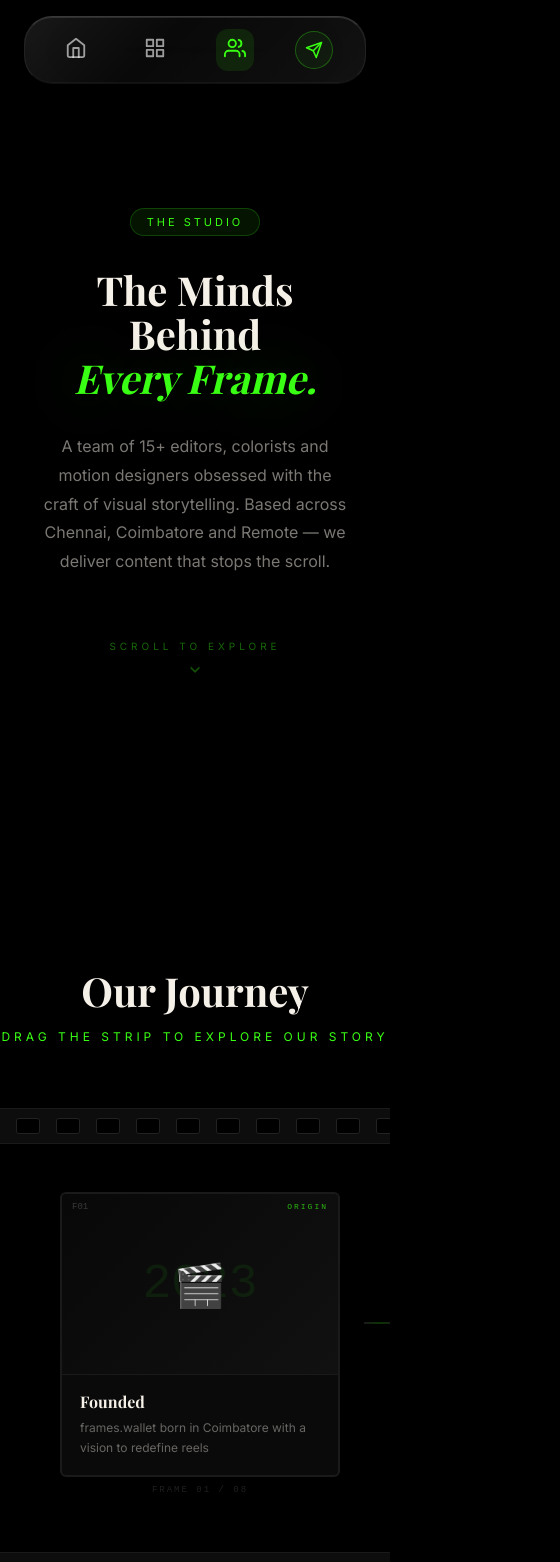
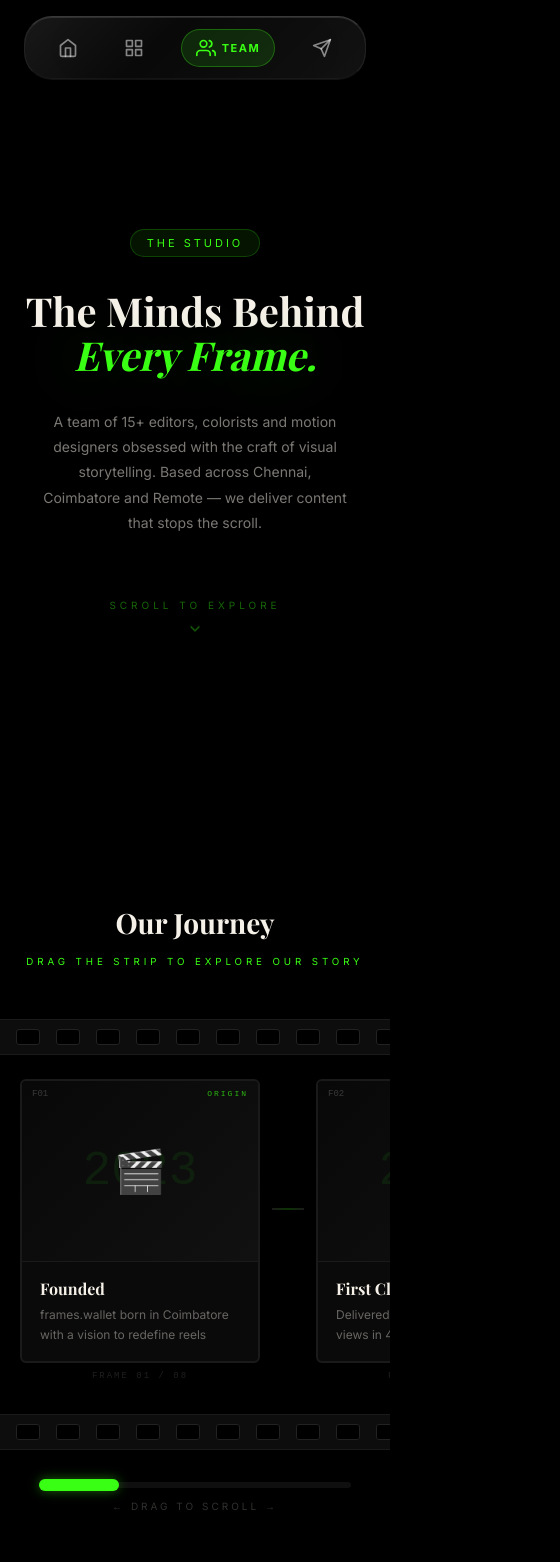
Before and after one commit to thesivarohith/frameswallet-Guru, a React (Vite) app in the folder frameswallet/: page /team in a window 390 px wide. Shown: the top 1562 px of the page, 560 px wide, since content can reach past the window. Built offline with nearby package versions, Linux system fonts and the light colour scheme; a web font is replaced by a local one.

Commit message:
feat: mobile-responsive overhaul — navbar pill tabs, scroll snap, testimonial animations, TeamPage responsive fixes

```diff
--- a/frameswallet/src/components/Navbar.jsx
+++ b/frameswallet/src/components/Navbar.jsx
@@ -246,64 +246,87 @@ export default function Navbar() {
         alignItems: 'center',
         justifyContent: 'space-between',
         width: '100%',
-        padding: '0 8px'
+        gap: '4px',
       }}>
+
+        {/* Home */}
         <Link to="/" style={{
           textDecoration: 'none',
-          padding: '8px',
-          borderRadius: '12px',
-          background: isHomePage ? 'rgba(57,255,20,0.1)' : 'transparent',
-          transition: 'all 0.3s ease'
+          display: 'flex', alignItems: 'center', gap: '6px',
+          padding: isHomePage ? '8px 14px' : '8px',
+          borderRadius: '20px',
+          background: isHomePage ? 'rgba(57,255,20,0.12)' : 'transparent',
+          border: isHomePage ? '1px solid rgba(57,255,20,0.3)' : '1px solid transparent',
+          transition: 'all 0.25s cubic-bezier(0.4, 0, 0.2, 1)',
+          flexShrink: isHomePage ? 1 : 0,
         }}>
-          <svg width="22" height="22" viewBox="0 0 24 24" fill="none" stroke={isHomePage ? '#39FF14' : 'rgba(255,255,255,0.6)'} strokeWidth="2" strokeLinecap="round" strokeLinejoin="round">
+          <svg width="20" height="20" viewBox="0 0 24 24" fill="none" stroke={isHomePage ? '#39FF14' : 'rgba(255,255,255,0.5)'} strokeWidth="2" strokeLinecap="round" strokeLinejoin="round">
             <path d="M3 9l9-7 9 7v11a2 2 0 0 1-2 2H5a2 2 0 0 1-2-2z"></path>
             <polyline points="9 22 9 12 15 12 15 22"></polyline>
           </svg>
+          {isHomePage && <span style={{ fontFamily: "'Inter', sans-serif", fontSize: '11px', fontWeight: 600, letterSpacing: '1.5px', textTransform: 'uppercase', color: '#39FF14', whiteSpace: 'nowrap' }}>Home</span>}
         </Link>
+
+        {/* Projects */}
         <Link to="/projects" style={{
           textDecoration: 'none',
-          padding: '8px',
-          borderRadius: '12px',
-          background: isProjectsPage ? 'rgba(57,255,20,0.1)' : 'transparent',
-          transition: 'all 0.3s ease'
+          display: 'flex', alignItems: 'center', gap: '6px',
+          padding: isProjectsPage ? '8px 14px' : '8px',
+          borderRadius: '20px',
+          background: isProjectsPage ? 'rgba(57,255,20,0.12)' : 'transparent',
+          border: isProjectsPage ? '1px solid rgba(57,255,20,0.3)' : '1px solid transparent',
+          transition: 'all 0.25s cubic-bezier(0.4, 0, 0.2, 1)',
+          flexShrink: isProjectsPage ? 1 : 0,
         }}>
-          <svg width="22" height="22" viewBox="0 0 24 24" fill="none" stroke={isProjectsPage ? '#39FF14' : 'rgba(255,255,255,0.6)'} strokeWidth="2" strokeLinecap="round" strokeLinejoin="round">
+          <svg width="20" height="20" viewBox="0 0 24 24" fill="none" stroke={isProjectsPage ? '#39FF14' : 'rgba(255,255,255,0.5)'} strokeWidth="2" strokeLinecap="round" strokeLinejoin="round">
             <rect x="3" y="3" width="7" height="7"></rect>
             <rect x="14" y="3" width="7" height="7"></rect>
             <rect x="14" y="14" width="7" height="7"></rect>
             <rect x="3" y="14" width="7" height="7"></rect>
           </svg>
+          {isProjectsPage && <span style={{ fontFamily: "'Inter', sans-serif", fontSize: '11px', fontWeight: 600, letterSpacing: '1.5px', textTransform: 'uppercase', color: '#39FF14', whiteSpace: 'nowrap' }}>Projects</span>}
         </Link>
+
+        {/* Team */}
         <Link to="/team" style={{
           textDecoration: 'none',
-          padding: '8px',
-          borderRadius: '12px',
-          background: isTeamPage ? 'rgba(57,255,20,0.1)' : 'transparent',
-          transition: 'all 0.3s ease'
+          display: 'flex', alignItems: 'center', gap: '6px',
+          padding: isTeamPage ? '8px 14px' : '8px',
+          borderRadius: '20px',
+          background: isTeamPage ? 'rgba(57,255,20,0.12)' : 'transparent',
+          border: isTeamPage ? '1px solid rgba(57,255,20,0.3)' : '1px solid transparent',
+          transition: 'all 0.25s cubic-bezier(0.4, 0, 0.2, 1)',
+          flexShrink: isTeamPage ? 1 : 0,
         }}>
-          <svg width="22" height="22" viewBox="0 0 24 24" fill="none" stroke={isTeamPage ? '#39FF14' : 'rgba(255,255,255,0.6)'} strokeWidth="2" strokeLinecap="round" strokeLinejoin="round">
+          <svg width="20" height="20" viewBox="0 0 24 24" fill="none" stroke={isTeamPage ? '#39FF14' : 'rgba(255,255,255,0.5)'} strokeWidth="2" strokeLinecap="round" strokeLinejoin="round">
             <path d="M17 21v-2a4 4 0 0 0-4-4H5a4 4 0 0 0-4 4v2"></path>
             <circle cx="9" cy="7" r="4"></circle>
             <path d="M23 21v-2a4 4 0 0 0-3-3.87"></path>
             <path d="M16 3.13a4 4 0 0 1 0 7.75"></path>
           </svg>
+          {isTeamPage && <span style={{ fontFamily: "'Inter', sans-serif", fontSize: '11px', fontWeight: 600, letterSpacing: '1.5px', textTransform: 'uppercase', color: '#39FF14', whiteSpace: 'nowrap' }}>Team</span>}
         </Link>
+
+        {/* Connect */}
         <Link to="/connect" style={{
           textDecoration: 'none',
-          background: isConnectPage ? '#39FF14' : 'rgba(57,255,20,0.05)',
-          border: isConnectPage ? '1px solid #39FF14' : '1px solid rgba(57,255,20,0.3)',
-          borderRadius: '50%',
-          width: '38px', height: '38px',
-          display: 'flex', alignItems: 'center', justifyContent: 'center',
-          boxShadow: isConnectPage ? '0 0 20px rgba(57,255,20,0.4)' : 'none',
-          transition: 'all 0.3s ease'
+          display: 'flex', alignItems: 'center', gap: '6px',
+          padding: isConnectPage ? '8px 14px' : '8px',
+          borderRadius: '20px',
+          background: isConnectPage ? 'rgba(57,255,20,0.12)' : 'transparent',
+          border: isConnectPage ? '1px solid rgba(57,255,20,0.3)' : '1px solid transparent',
+          transition: 'all 0.25s cubic-bezier(0.4, 0, 0.2, 1)',
+          flexShrink: isConnectPage ? 1 : 0,
         }}>
-          <svg width="18" height="18" viewBox="0 0 24 24" fill="none" stroke={isConnectPage ? '#000' : '#39FF14'} strokeWidth="2" strokeLinecap="round" strokeLinejoin="round">
+          <svg width="20" height="20" viewBox="0 0 24 24" fill="none" stroke={isConnectPage ? '#39FF14' : 'rgba(255,255,255,0.5)'} strokeWidth="2" strokeLinecap="round" strokeLinejoin="round">
             <line x1="22" y1="2" x2="11" y2="13"></line>
             <polygon points="22 2 15 22 11 13 2 9 22 2"></polygon>
           </svg>
+          {isConnectPage && <span style={{ fontFamily: "'Inter', sans-serif", fontSize: '11px', fontWeight: 600, letterSpacing: '1.5px', textTransform: 'uppercase', color: '#39FF14', whiteSpace: 'nowrap' }}>Connect</span>}
         </Link>
+
       </div>
+
     </nav>
   );
 }
--- a/frameswallet/src/components/TestimonialsBento.css
+++ b/frameswallet/src/components/TestimonialsBento.css
@@ -173,3 +173,32 @@
 .t-full-img-lg { width: 64px; height: 64px; border-radius: 50%; object-fit: cover; border-width: 2px; border-style: solid; }
 .t-flex-between { display: flex; justify-content: space-between; align-items: flex-start; }
 .t-p-icon { padding: 8px; border-radius: 8px; }
+
+/* ─── Mobile Card Entrance Animations ─────────────────────────────────────── */
+@media (max-width: 767px) {
+  .bento-card,
+  .bento-c7 {
+    opacity: 0;
+    transform: translateY(40px) scale(0.97);
+    transition:
+      opacity 0.55s cubic-bezier(0.22, 1, 0.36, 1),
+      transform 0.55s cubic-bezier(0.22, 1, 0.36, 1);
+  }
+
+  /* Stagger each card */
+  .bento-header { transition-delay: 0s; }
+  .bento-c1     { transition-delay: 0.07s; }
+  .bento-c2     { transition-delay: 0.14s; }
+  .bento-c3     { transition-delay: 0.21s; }
+  .bento-c4-stat{ transition-delay: 0.28s; }
+  .bento-c5     { transition-delay: 0.35s; }
+  .bento-c6     { transition-delay: 0.42s; }
+  .bento-c7     { transition-delay: 0.49s; }
+
+  /* Triggered state */
+  .bento-visible.bento-card,
+  .bento-visible.bento-c7 {
+    opacity: 1;
+    transform: translateY(0) scale(1);
+  }
+}
--- a/frameswallet/src/pages/TeamPage.jsx
+++ b/frameswallet/src/pages/TeamPage.jsx
@@ -131,8 +131,10 @@ function SprocketBar() {
 /* ── Milestone Frame ───────────────────────────── */
 function MilestoneFrame({ m, index, total }) {
   const [hovered, setHovered] = useState(false);
+  const isMobile = typeof window !== 'undefined' && window.innerWidth <= 768;
+  const cardWidth = isMobile ? Math.min(window.innerWidth - 48, 240) : 280;
   return (
-    <div style={{ flexShrink: 0, width: 280 }}>
+    <div style={{ flexShrink: 0, width: cardWidth }}>
       <div
         onMouseEnter={() => setHovered(true)}
         onMouseLeave={() => setHovered(false)}
@@ -441,7 +443,7 @@ export default function TeamPage() {
           });
         }}
         style={{
-        padding: '160px 40px 120px',
+        padding: 'clamp(100px, 15vw, 160px) clamp(16px, 5vw, 40px) clamp(80px, 12vw, 120px)',
         minHeight: '100vh',
         display: 'flex', flexDirection: 'column',
         alignItems: 'center', justifyContent: 'center',
@@ -513,10 +515,11 @@ export default function TeamPage() {
         {/* Subtext */}
         <p className="reveal spotlight-wrapper" style={{
           fontFamily: "'Inter', sans-serif",
-          fontSize: 16,
+          fontSize: 'clamp(14px, 3.5vw, 16px)',
           maxWidth: 560, textAlign: 'center',
           margin: '32px auto 0', lineHeight: 1.8,
-          position: 'relative'
+          position: 'relative',
+          padding: '0 20px',
         }}>
           <span className="base-layer" style={{ display: 'block', color: 'rgba(245,240,232,0.5)' }}>
             A team of 15+ editors, colorists and motion designers obsessed with the
@@ -556,18 +559,23 @@ export default function TeamPage() {
       {/* ═══════════════════════════════════════
           SECTION 2 — FILM STRIP TIMELINE
           ═══════════════════════════════════════ */}
-      <section style={{ padding: '120px 0 100px' }}>
+      <section style={{ padding: 'clamp(60px, 10vw, 120px) 0 clamp(50px, 8vw, 100px)' }}>
         {/* Section heading */}
-        <div className="reveal" style={{ textAlign: 'center', marginBottom: 64 }}>
+        <div className="reveal" style={{ textAlign: 'center', marginBottom: 48, padding: '0 clamp(16px, 5vw, 48px)' }}>
           <h2 style={{
             fontFamily: "'Playfair Display', serif",
-            fontSize: 40, color: '#F5F0E8', margin: 0,
+            fontSize: 'clamp(28px, 6vw, 40px)', color: '#F5F0E8', margin: 0,
           }}>Our Journey</h2>
           <p style={{
             fontFamily: "'Inter', sans-serif",
-            fontSize: 12, letterSpacing: 4,
+            fontSize: 'clamp(9px, 2.5vw, 12px)',
+            letterSpacing: 'clamp(2px, 1vw, 4px)',
             color: '#39FF14', textTransform: 'uppercase',
             marginTop: 12,
+            whiteSpace: 'normal',
+            wordBreak: 'break-word',
+            lineHeight: 1.8,
+            maxWidth: '100%',
           }}>
             Drag the strip to explore our story
           </p>
@@ -592,8 +600,8 @@ export default function TeamPage() {
 
             {/* Frames row */}
             <div style={{
-              padding: '48px 60px',
-              display: 'flex', gap: 24,
+              padding: 'clamp(24px, 5vw, 48px) clamp(20px, 5vw, 60px)',
+              display: 'flex', gap: 'clamp(12px, 2vw, 24px)',
               alignItems: 'flex-start',
               background: '#000',
             }}>
@@ -700,7 +708,7 @@ export default function TeamPage() {
           SECTION 3 — WHY CHOOSE US
           ═══════════════════════════════════════ */}
       <section style={{
-        padding: '160px 80px',
+        padding: 'clamp(80px, 12vw, 160px) clamp(16px, 5vw, 80px)',
         maxWidth: 1100, margin: '0 auto',
       }}>
         <h2 className="reveal" style={{
@@ -724,8 +732,8 @@ export default function TeamPage() {
 
         <div style={{
           display: 'grid',
-          gridTemplateColumns: 'repeat(3, 1fr)',
-          gap: 28,
+          gridTemplateColumns: 'repeat(auto-fit, minmax(260px, 1fr))',
+          gap: 'clamp(16px, 3vw, 28px)',
         }}>
           {values.map((v) => (
             <ValueCard key={v.title} icon={v.icon} title={v.title} text={v.text} />
@@ -740,7 +748,7 @@ export default function TeamPage() {
         background: 'rgba(57,255,20,0.03)',
         borderTop: '1px solid rgba(57,255,20,0.1)',
         borderBottom: '1px solid rgba(57,255,20,0.1)',
-        padding: '160px 40px',
+        padding: 'clamp(80px, 12vw, 160px) clamp(20px, 5vw, 40px)',
         textAlign: 'center',
       }}>
         <h2 style={{
```
Also changed, not shown: frameswallet/src/components/TestimonialsBento.jsx (+26 -2 lines).
